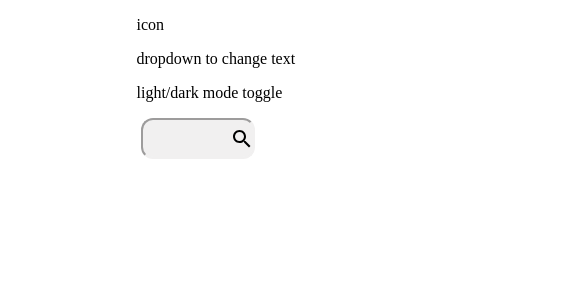
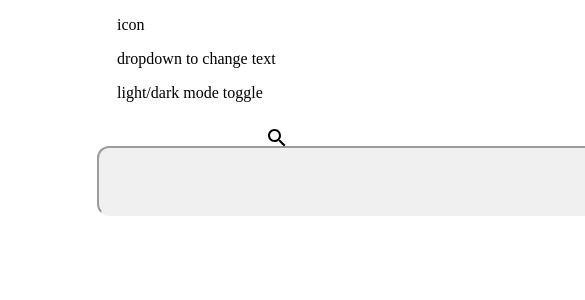
Before and after one commit to dennismaricarl/React-Projects-Mari-Dennis, a React (Create React App) app in the folder dictionary-web/: page / in a window 390 px wide. Shown: the top 300 px of the page, 585 px wide, since content can reach past the window. Built offline with nearby package versions, Linux system fonts and the light colour scheme.

Commit message:
fixed phonetics and css tinkering

```diff
--- a/dictionary-web/src/Definition.jsx
+++ b/dictionary-web/src/Definition.jsx
@@ -46,7 +46,7 @@ const Definition = ({ findWord }) => {
                                 <>
                                     {meanings.definitions[0].example && <p style={{ marginTop: '-30px', marginLeft: '40px' }}>"{meanings.definitions[0].example}" </p>}
 
-                                    <Divider style={{ width: '42%'}} />
+                                    <Divider style={{ width: '60%', marginTop:'50px'}} />
                                     <div style={{ display: 'flex', gap: '20px' }}>
 
                                         <p>Source</p>
--- a/dictionary-web/src/Word.jsx
+++ b/dictionary-web/src/Word.jsx
@@ -3,9 +3,12 @@ import PlayCircleIcon from '@mui/icons-material/PlayCircle';
 const Word = ({ findWord }) => {
 
     const playAudio = () => {
-        if (findWord.phonetics && findWord.phonetics[0].audio) {
-            let audio = new Audio(findWord.phonetics[0].audio)
-            audio.play()
+        if (findWord.phonetics) {
+            const phoneticWithAudio = findWord.phonetics.find(phonetic => phonetic.audio)
+            if (phoneticWithAudio) {
+                let audio = new Audio(phoneticWithAudio.audio)
+                audio.play()
+            }
         } else {
             console.error("Audio file not found.")
         }
--- a/dictionary-web/src/index.css
+++ b/dictionary-web/src/index.css
@@ -1,13 +1,13 @@
 body {
 
-    margin-left: 35%
+    margin-left: 30%
 }
 
 /* Search Component */
 
 .input {
-    width: 40%;
-    height: 35px;
+    width: 736px;
+    height: 64px;
     border-radius: 12px;
     padding-left: 10px;
     background-color: rgb(241, 240, 240);
@@ -17,7 +17,7 @@ body {
 
 .search-icon {
     position: relative;
-    left: 38%;
+    left: 56%;
     top: 8px;
 }
 
@@ -25,13 +25,13 @@ body {
     color: rgb(164, 69, 237);
     font-size: 20px;
     position: absolute;
-    bottom: 70%;
+    bottom: 68%;
 }
 
 
 .play-icon {
     position: absolute;
-    margin-left: 25%;
+    margin-left: 38%;
     margin-top: 55px;
     color: rgb(195, 150, 229);
 }
@@ -49,9 +49,7 @@ body {
 
 .divider {
     display: inline-block;
-    width: 37%;
+    width: 55%;
     vertical-align: middle;
 
-
-
 }
```
